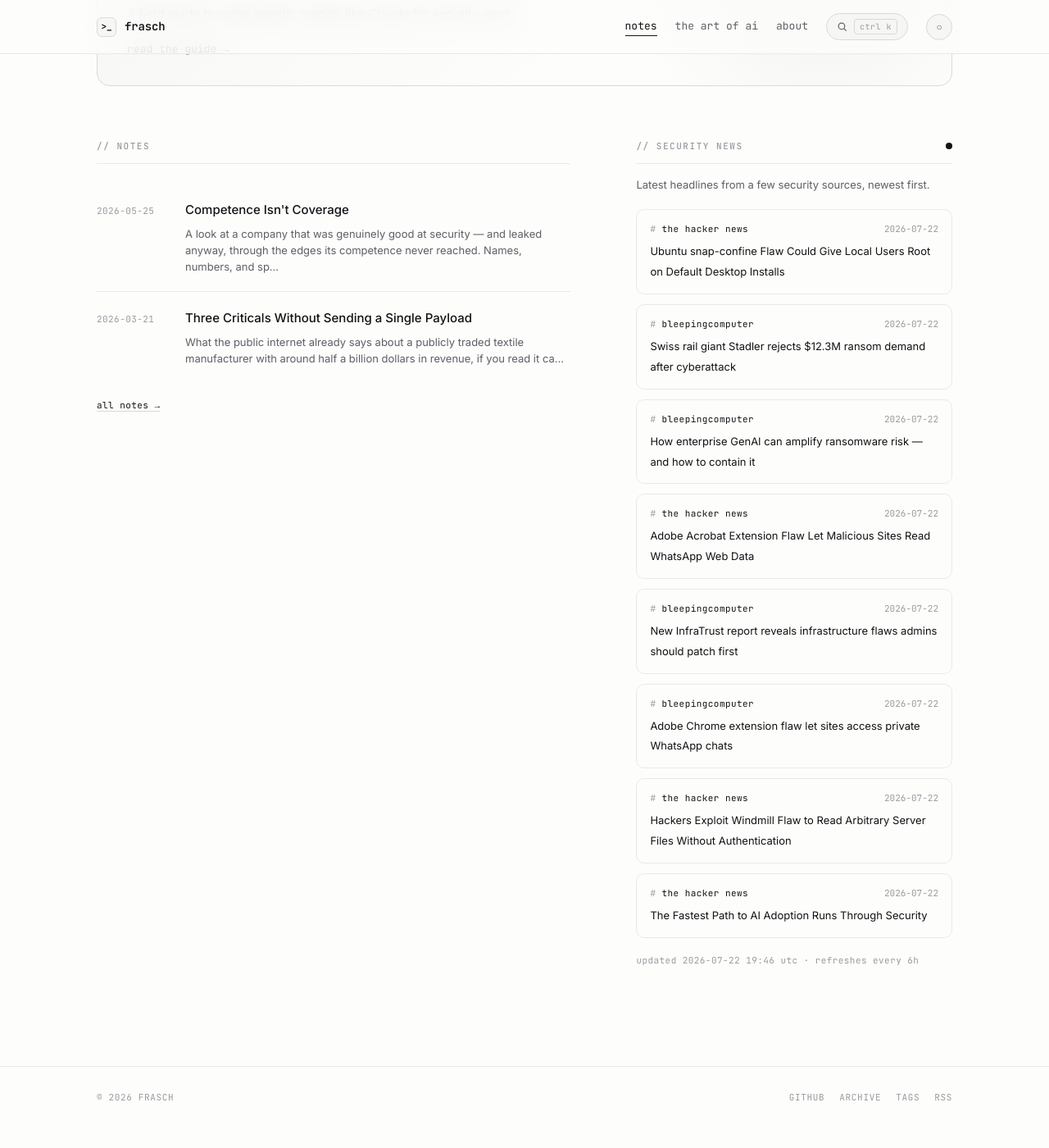
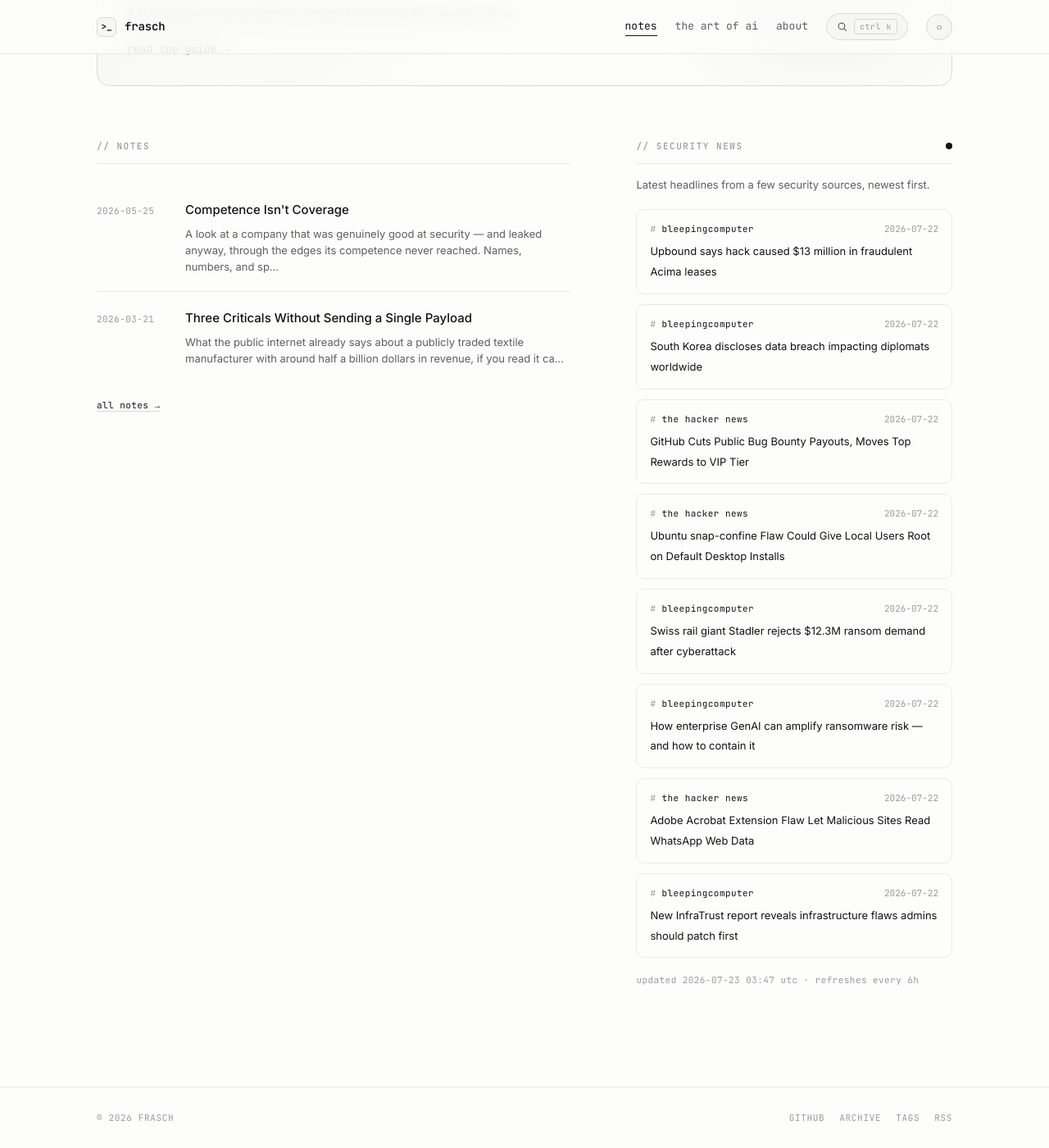
Before and after one commit to whoisfrasch/frasch, a Jekyll site: the page built from index.html, in a window 1280 px wide and 1400 px high, scrolled down 615 px. Shown: the whole window at 82% size. Built offline with Jekyll 4.4.1, drawn with Linux system fonts in a browser that asks for light colours; before the commit the page ends 1990 px from its top, so only the background shows below that.

Commit message:
Refresh security news feed

```diff
--- a/_data/news.json
+++ b/_data/news.json
@@ -1,6 +1,24 @@
 {
-  "updated": "2026-07-22T19:46:34Z",
+  "updated": "2026-07-23T03:47:39Z",
   "items": [
+    {
+      "source": "bleepingcomputer",
+      "title": "Upbound says hack caused $13 million in fraudulent Acima leases",
+      "link": "https://www.bleepingcomputer.com/news/security/upbound-says-hack-caused-13-million-in-fraudulent-acima-leases/",
+      "date": "2026-07-22T21:43:39Z"
+    },
+    {
+      "source": "bleepingcomputer",
+      "title": "South Korea discloses data breach impacting diplomats worldwide",
+      "link": "https://www.bleepingcomputer.com/news/security/south-korea-discloses-data-breach-impacting-diplomats-worldwide/",
+      "date": "2026-07-22T20:06:54Z"
+    },
+    {
+      "source": "the hacker news",
+      "title": "GitHub Cuts Public Bug Bounty Payouts, Moves Top Rewards to VIP Tier",
+      "link": "https://thehackernews.com/2026/07/github-cuts-public-bug-bounty-payouts.html",
+      "date": "2026-07-22T18:37:42Z"
+    },
     {
       "source": "the hacker news",
       "title": "Ubuntu snap-confine Flaw Could Give Local Users Root on Default Desktop Installs",
@@ -30,24 +48,6 @@
       "title": "New InfraTrust report reveals infrastructure flaws admins should patch first",
       "link": "https://www.bleepingcomputer.com/news/security/new-infratrust-report-reveals-infrastructure-flaws-admins-should-patch-first/",
       "date": "2026-07-22T14:15:00Z"
-    },
-    {
-      "source": "bleepingcomputer",
-      "title": "Adobe Chrome extension flaw let sites access private WhatsApp chats",
-      "link": "https://www.bleepingcomputer.com/news/security/adobe-chrome-extension-flaw-let-sites-access-private-whatsapp-chats/",
-      "date": "2026-07-22T13:22:20Z"
-    },
-    {
-      "source": "the hacker news",
-      "title": "Hackers Exploit Windmill Flaw to Read Arbitrary Server Files Without Authentication",
-      "link": "https://thehackernews.com/2026/07/hackers-exploit-windmill-flaw-to-read.html",
-      "date": "2026-07-22T12:36:36Z"
-    },
-    {
-      "source": "the hacker news",
-      "title": "The Fastest Path to AI Adoption Runs Through Security",
-      "link": "https://thehackernews.com/2026/07/the-fastest-path-to-ai-adoption-runs.html",
-      "date": "2026-07-22T11:58:00Z"
     }
   ]
 }
```
